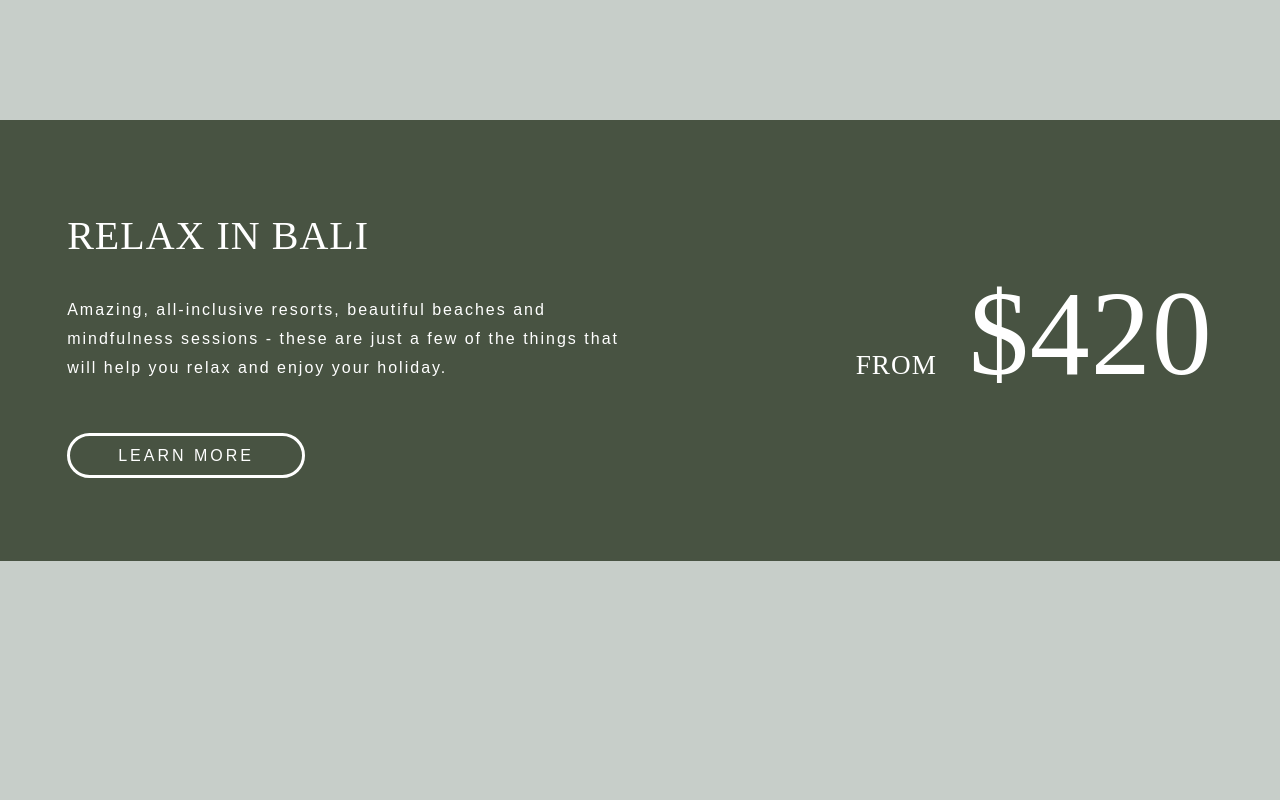
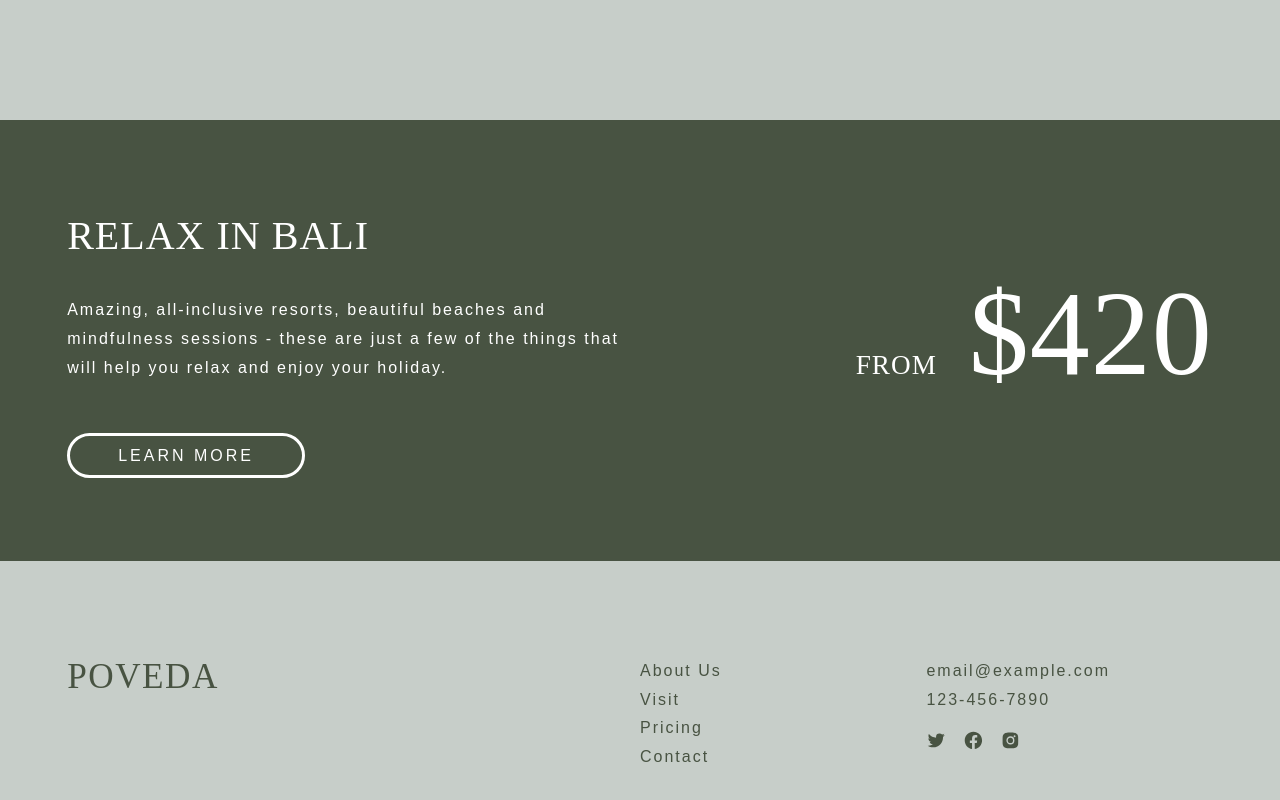
Before and after one commit to SutheeDev/react-poveda, a React (Vite) app in the folder client/: page /Pricing in a window 1280 px wide. Shown: the part 852-1652 px from the top of the page. Before the commit the page ends 1413 px from the top, so only its background shows below. Built offline with nearby package versions, Linux system fonts and the light colour scheme.

Commit message:
added the Footer component to the Pricing page

```diff
--- a/client/src/pages/Pricng.jsx
+++ b/client/src/pages/Pricng.jsx
@@ -1,5 +1,5 @@
 import styled from "styled-components";
-import { Hero, Message, Package } from "../components";
+import { Hero, Message, Package, Footer } from "../components";
 import imgUrl from "../assets/images/HERO_07_PRICING.jpg";
 
 const Pricing = () => {
@@ -19,6 +19,8 @@ const Pricing = () => {
         bgColor="var(--green-2)"
         txColor="var(--white)"
       />
+
+      <Footer />
     </Wrapper>
   );
 };
```
